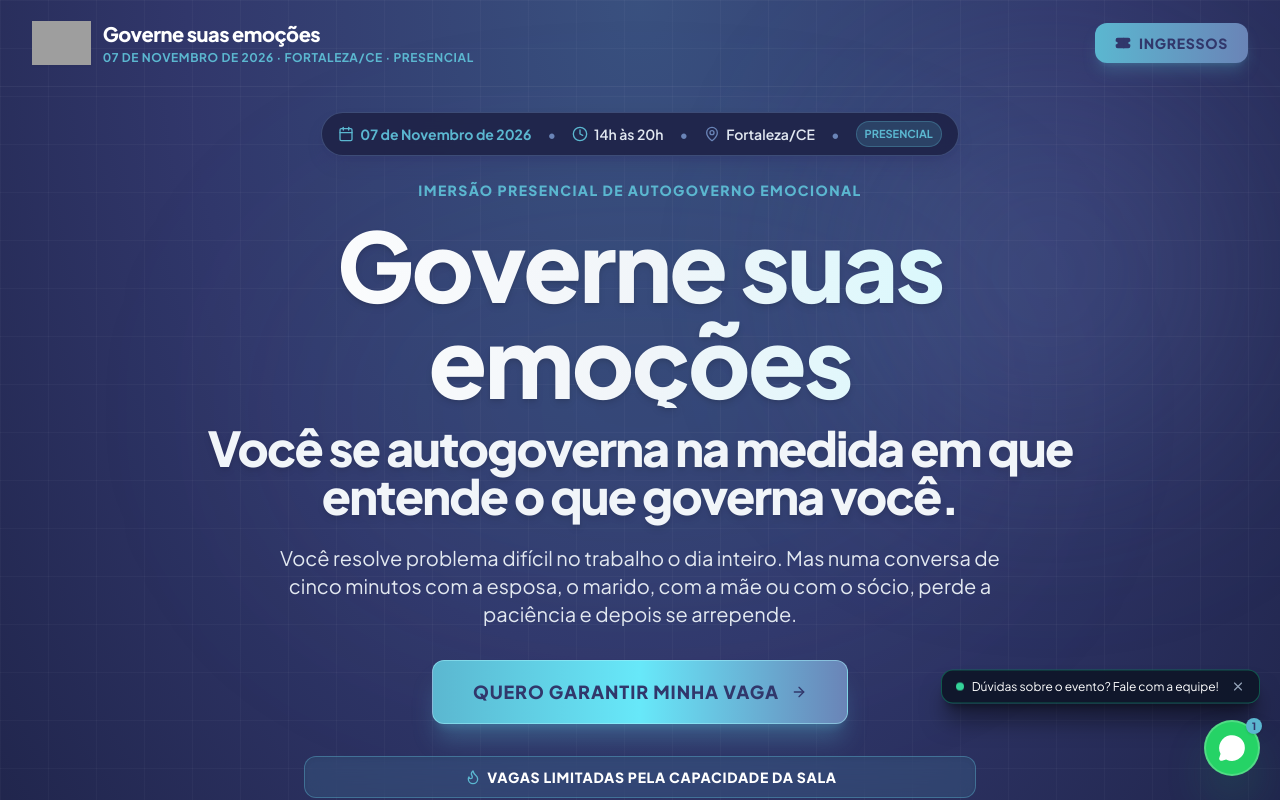
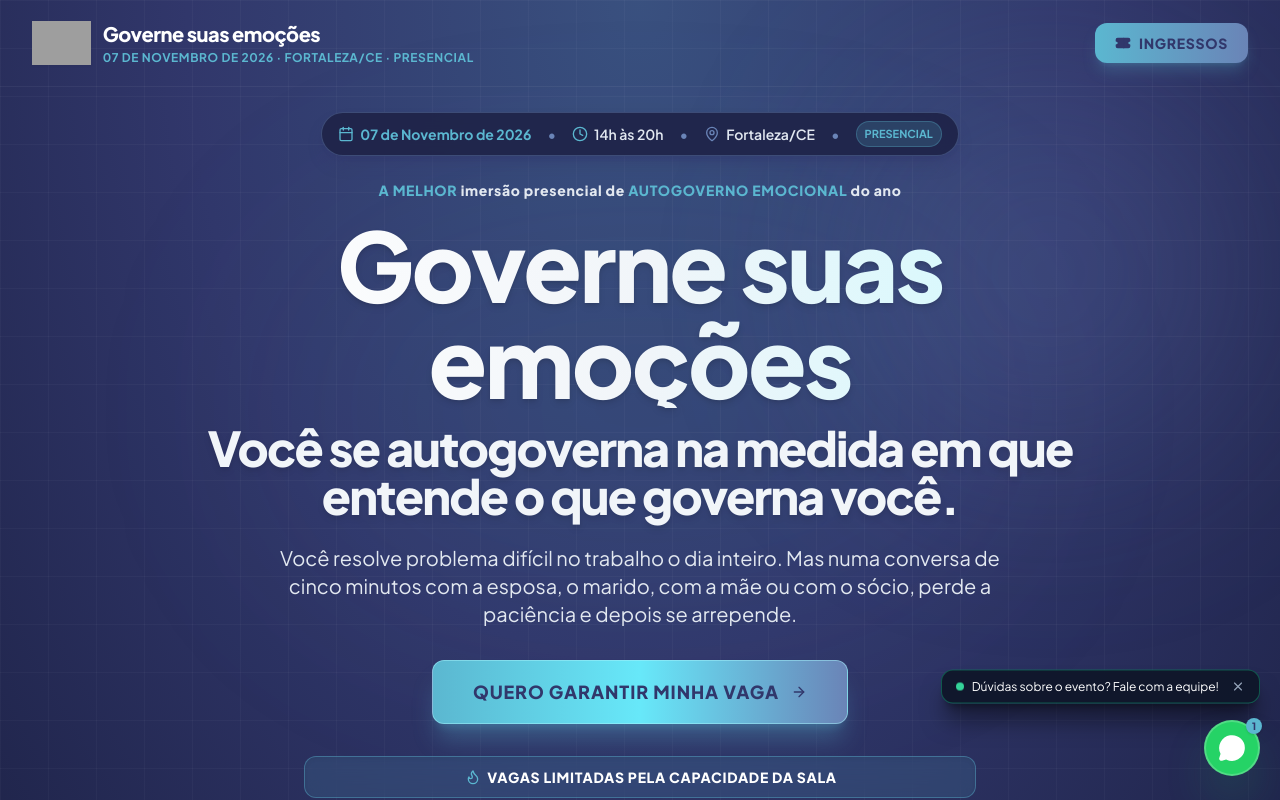
Before and after one commit to Marcelribeiro777/landing-page-vicente-governe-suas-emo-es, a React (Vite) app: page / in a window 1280 px wide. Shown: the top 800 px of the page. Built offline with nearby package versions, Linux system fonts and the light colour scheme; grey boxes are pictures that could not be loaded; a web font is replaced by a local one.

Commit message:
0.0.12 - Atualiza frase de destaque no hero da landing page

```diff
--- a/package.json
+++ b/package.json
@@ -2,7 +2,7 @@
   "name": "skip-react-template",
   "description": "A frontend React Vite TypeScript Shadcn UI template for Skip projects",
   "private": true,
-  "version": "0.0.11",
+  "version": "0.0.12",
   "type": "module",
   "scripts": {
     "start": "vite dev",
--- a/src/components/event/EventHero.tsx
+++ b/src/components/event/EventHero.tsx
@@ -49,8 +49,9 @@ export function EventHero() {
         </div>
 
         {/* Subtitle tag / Eyebrow */}
-        <span className="text-xs sm:text-sm font-extrabold tracking-widest text-[#5BB7D0] uppercase mb-4 px-3">
-          {eventContent.event.subheadlineTag}
+        <span className="text-xs sm:text-sm font-extrabold tracking-wider text-slate-200 mb-4 px-3 max-w-2xl leading-relaxed">
+          <span className="text-[#5BB7D0]">A MELHOR</span> imersão presencial de{' '}
+          <span className="text-[#5BB7D0]">AUTOGOVERNO EMOCIONAL</span> do ano
         </span>
 
         {/* Main Headline */}
--- a/src/content/event.ts
+++ b/src/content/event.ts
@@ -196,7 +196,7 @@ export const eventContent: EventData = {
     logoUrl: '/logo-jvc.png',
     logoAlt: 'Logo Vicente Carnero - Governe suas emoções',
     editionBadge: '07 de novembro de 2026 · Fortaleza/CE · Presencial',
-    subheadlineTag: 'IMERSÃO PRESENCIAL DE AUTOGOVERNO EMOCIONAL',
+    subheadlineTag: 'A MELHOR imersão presencial de AUTOGOVERNO EMOCIONAL do ano',
     headline: 'Você se autogoverna na medida em que entende o que governa você.',
     subheadline:
       'Você resolve problema difícil no trabalho o dia inteiro. Mas numa conversa de cinco minutos com a esposa, o marido, com a mãe ou com o sócio, perde a paciência e depois se arrepende.',
--- a/src/lib/pocketbase/schema.json
+++ b/src/lib/pocketbase/schema.json
@@ -1,5 +1,5 @@
 {
-  "generatedAt": "2026-09-11T17:06:08.209Z",
+  "generatedAt": "2026-09-11T17:07:49.739Z",
   "collections": [
     {
       "name": "users",
```
Also changed, not shown: .skip.config.json.
